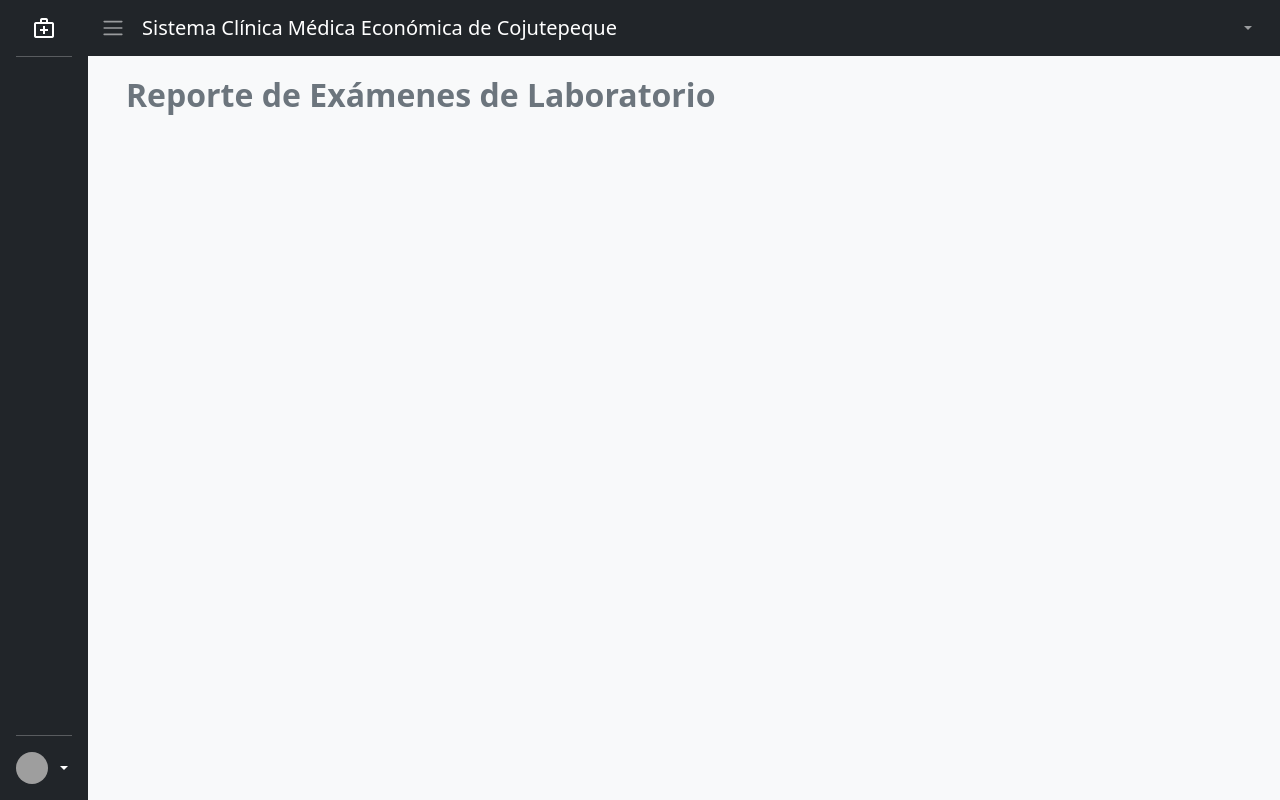
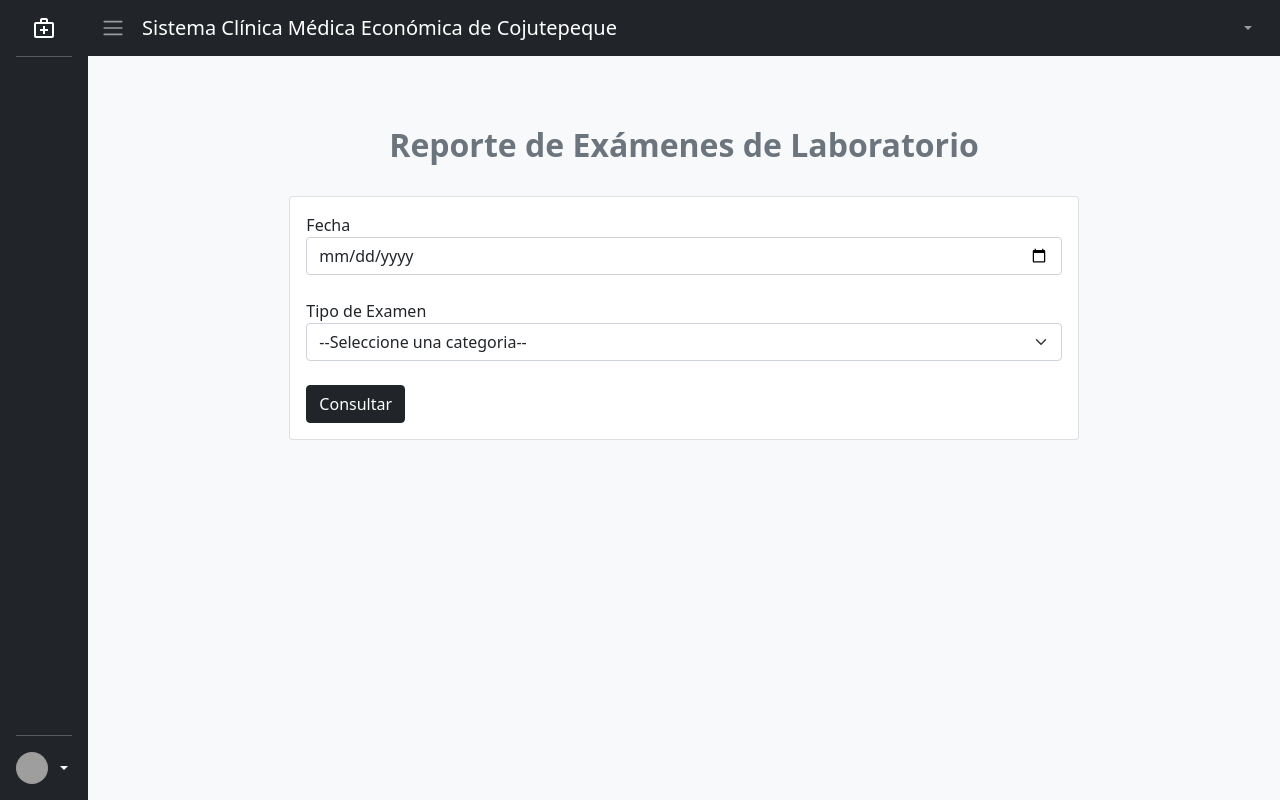
Before and after one commit to Ronaldo-Martinez/sgi-sistema-clinico, a Django app: page /control/reportes/RT02/ in a window 1280 px wide. Run offline with Django 4.2, Linux system fonts and the light colour scheme; grey boxes are pictures that could not be loaded.

Commit message:
interfaz de parametros de reportes tacticos

```diff
--- a/modulo_gerencial/templates/RT02.html
+++ b/modulo_gerencial/templates/RT02.html
@@ -3,7 +3,36 @@
 {% block titulo %} Reporte Táctico 02 {% endblock %}
 {% block content %}
 <div class="container pt-1">
-    <h2 class="fw-bold text-secondary">Reporte de Exámenes de Laboratorio</h2>
+    <h2 class="fw-bold text-secondary text-center" style="padding-top: 50px;">Reporte de Exámenes de Laboratorio</h2>
+</div>
+<br>
+<div class="row">
+  <div class="card col-md-8 offset-md-2 offset-md-2">
+    <div class="row">
+      <div class="card-body">
+        <form>
+          <div class="form-group">
+            <label>Fecha</label>
+            <input type="date" class="form-control" id="fecha" name="fecha">
+          </div>
+          <br>
+          <div class="form-group">
+            <label>Tipo de Examen</label>
+            <select class="form-select" id="idExamen" name="idExamen">
+              <option value="">--Seleccione una categoria--</option>
+              <option>1</option>
+              <option>1</option>
+              <option>1</option>
+
+            </select>
+          </div>
+          <br>
+          <button class="btn btn-dark" type="submit">Consultar</button>
+
+        </form>
+      </div>
+    </div>
+  </div>
 </div>
 {% endblock %}
 {% block js %}
```
Also changed, not shown: modulo_gerencial/templates/RT01.html (+24 -1 lines), modulo_gerencial/templates/RT03.html (+24 -1 lines).
